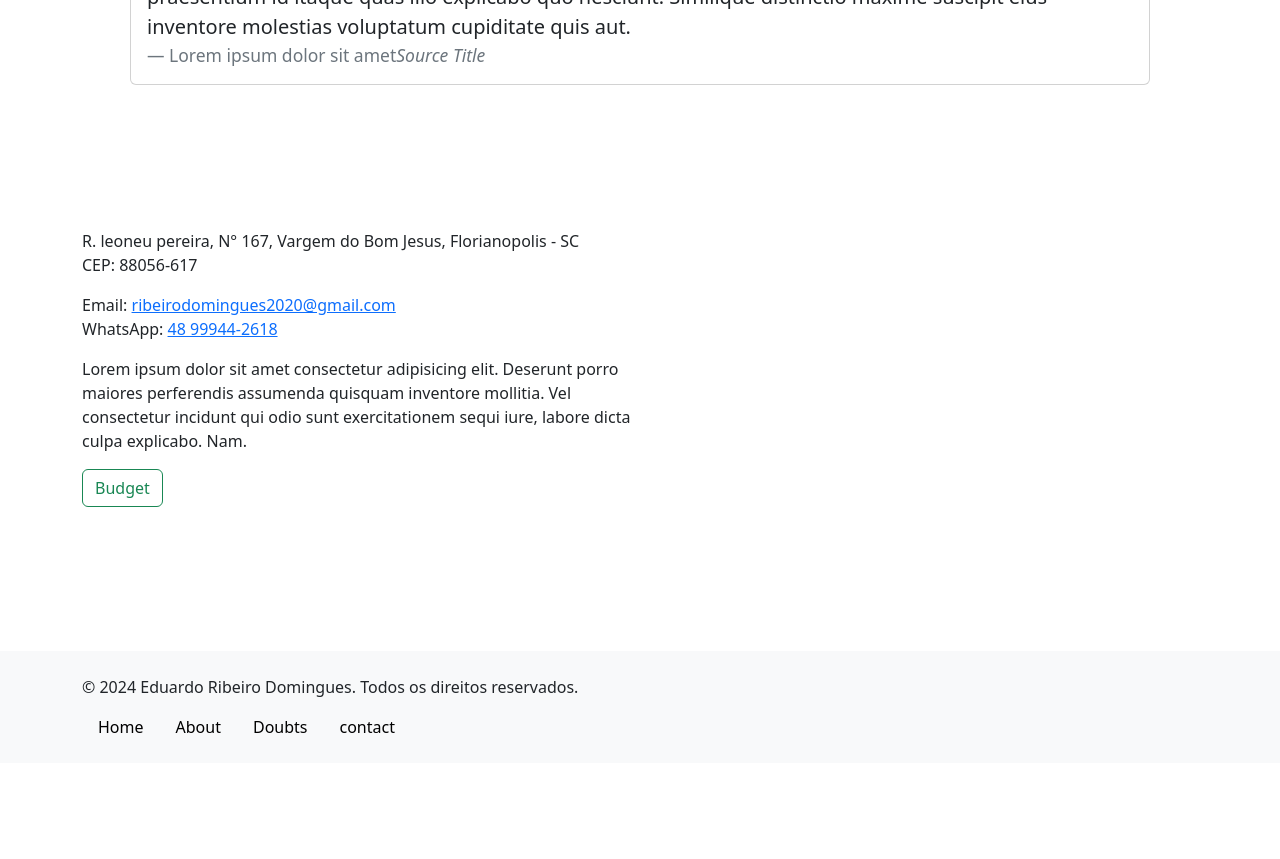
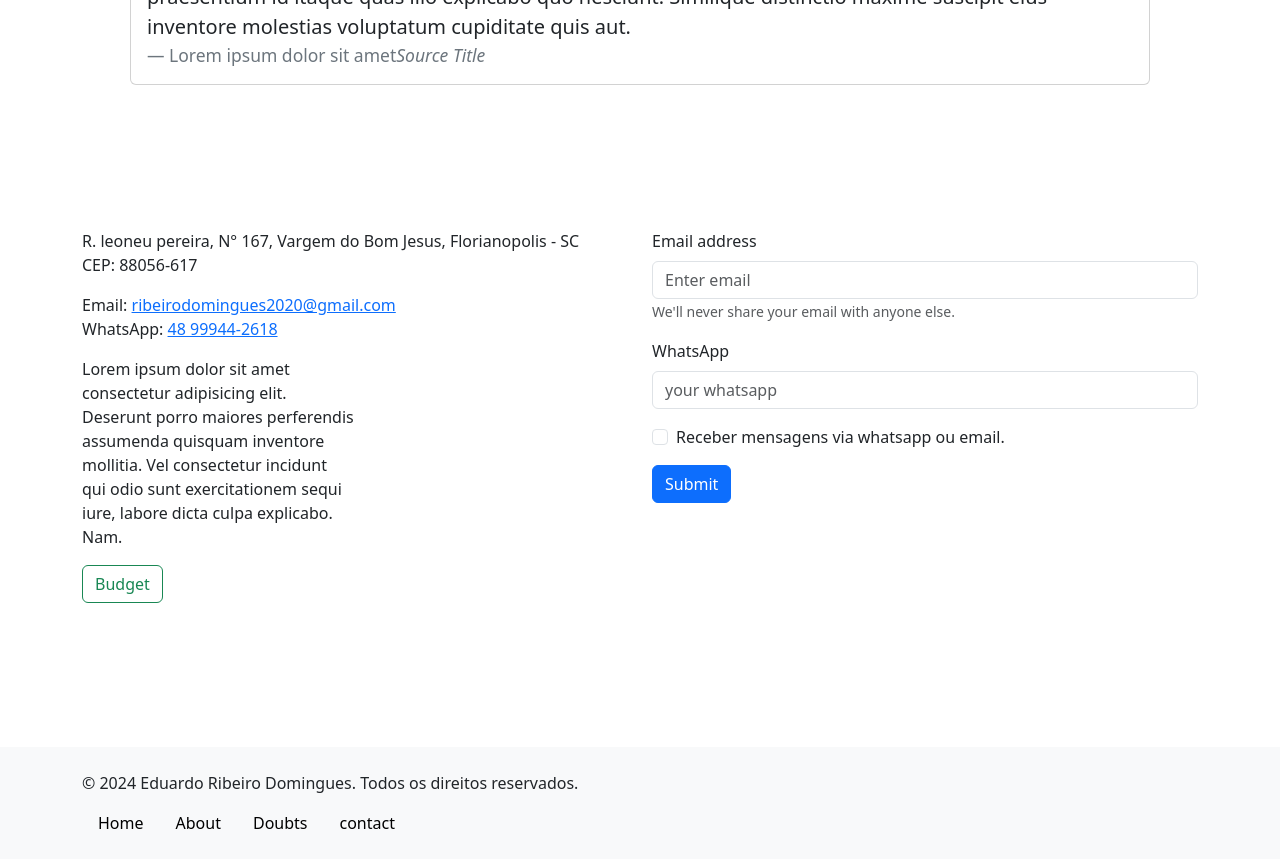
Before and after one commit to EduardoRibero/site-with-bootstrap-and-reactjs, a React (Create React App) app: page /about in a window 1280 px wide. Shown: the part 1400-2259 px from the top of the page. Before the commit the page ends 2163 px from the top, so only its background shows below. Built offline with nearby package versions, Linux system fonts and the light colour scheme.

Commit message:
Constructed form

```diff
--- /dev/null
+++ b/src/compoentes/FormComponent.jsx
@@ -0,0 +1,29 @@
+import Button from 'react-bootstrap/Button';
+import Form from 'react-bootstrap/Form';
+
+const FormComponent = () => {
+    return (
+        <Form>
+            <Form.Group className="mb-3" controlId="formBasicEmail">
+                <Form.Label>Email address</Form.Label>
+                <Form.Control type="email" placeholder="Enter email" />
+                <Form.Text className="text-muted">
+                    We'll never share your email with anyone else.
+                </Form.Text>
+            </Form.Group>
+
+            <Form.Group className="mb-3" controlId="formBasicPassword">
+                <Form.Label>WhatsApp</Form.Label>
+                <Form.Control type="text" placeholder="your whatsapp" />
+            </Form.Group>
+            <Form.Group className="mb-3" controlId="formBasicCheckbox">
+                <Form.Check type="checkbox" label="Receber mensagens via whatsapp ou email." />
+            </Form.Group>
+            <Button variant="primary" type="submit">
+                Submit
+            </Button>
+        </Form>
+    )
+}
+
+export default FormComponent
--- a/src/pages/About.jsx
+++ b/src/pages/About.jsx
@@ -1,5 +1,6 @@
 import { Container, Col, Row, Image, Button } from "react-bootstrap"
 import CardsPrinciples from '../compoentes/CardPrinciples'
+import FormComponent from '../compoentes/FormComponent'
 
 
 const About = () => {
@@ -32,7 +33,7 @@ const About = () => {
           </Col>
         </Row>
         <Row>
-          <Col>
+          <Col md={6} xs={12}>
             <div className="pt-5 mt-5 mb-5 pb-5">
               <address>
                 R. leoneu pereira, N° 167, Vargem do Bom Jesus, Florianopolis - SC <br /> CEP: 88056-617
@@ -48,6 +49,11 @@ const About = () => {
               <Button variant="outline-success">Budget</Button>
             </div>
           </Col>
+          <Col md={6} xs={12}>
+            <div className="pt-5 mt-5 mb-5 pb-5">
+              <FormComponent></FormComponent>
+            </div>
+          </Col>
         </Row>
       </Container>
     </div>
```
